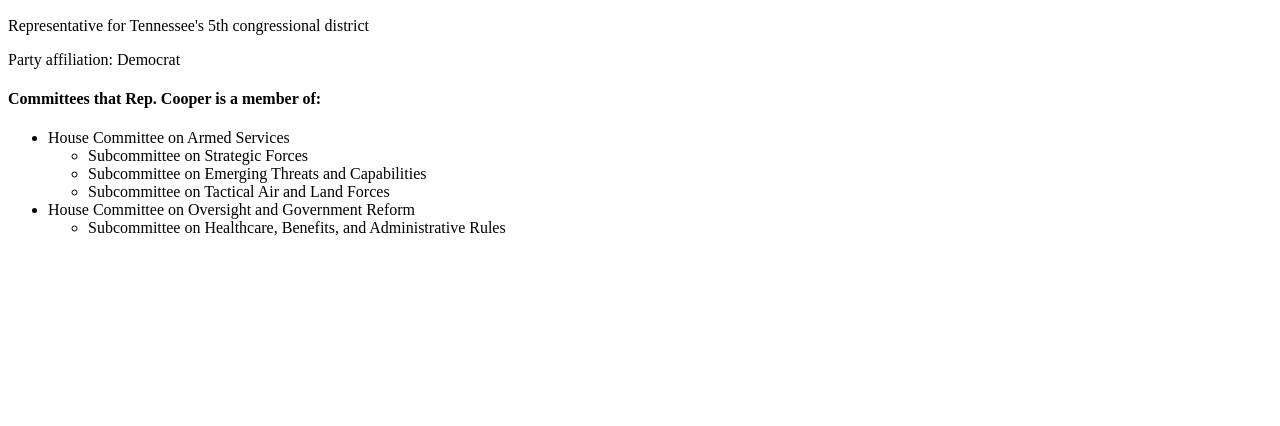
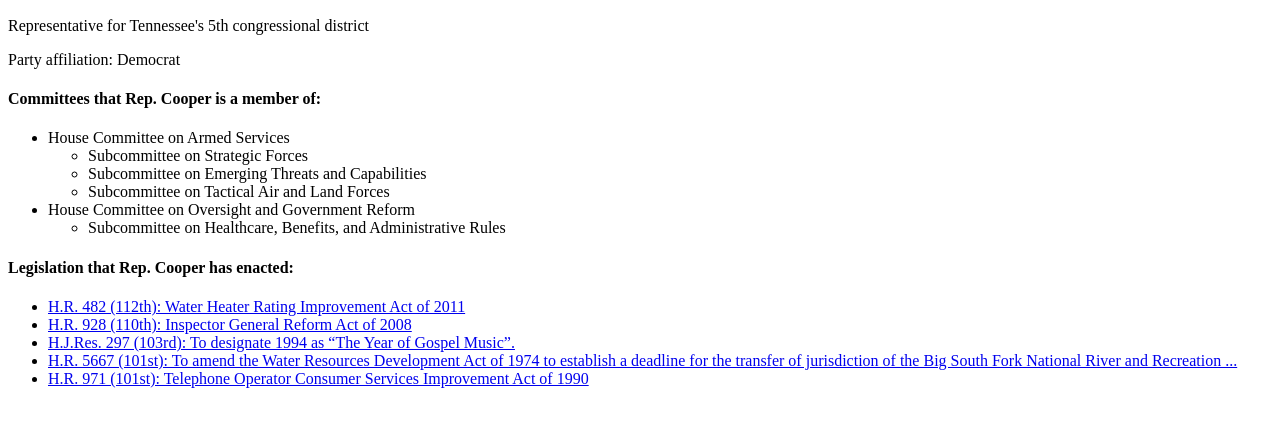
Before and after one commit to elliot-huck/my-political-candidate, a plain HTML site: page index.html in a window 1280 px wide. Shown: the part 76-502 px from the top of the page. Drawn offline with Linux system fonts and the light colour scheme.

Commit message:
Added 'legislation' section

```diff
--- a/index.html
+++ b/index.html
@@ -19,14 +19,14 @@
     <section class="article article__committees">
       <h4>Committees that Rep. Cooper is a member of:</h4>
       <ul class="list">
-        <li class="li li--main">House Committee on Armed Services
+        <li class="li">House Committee on Armed Services
           <ul class="list">
             <li class="li li--sublist">Subcommittee on Strategic Forces</li>
             <li class="li li--sublist">Subcommittee on Emerging Threats and Capabilities</li>
             <li class="li li--sublist">Subcommittee on Tactical Air and Land Forces</li>
           </ul>
         </li>
-        <li class="li li--main">House Committee on Oversight and Government Reform
+        <li class="li">House Committee on Oversight and Government Reform
           <ul class="list">
             <li class="li li--sublist">Subcommittee on Healthcare, Benefits, and Administrative Rules</li>
           </ul>
@@ -35,6 +35,14 @@
     </section>
 
     <section class="article article__legislation">
+      <h4>Legislation that Rep. Cooper has enacted:</h4>
+      <ul class="list">
+        <li class="li"><a class = "li__a" href="https://www.govtrack.us/congress/bills/112/hr482">H.R. 482 (112th): Water Heater Rating Improvement Act of 2011</a></li>
+        <li class="li"><a class = "li__a"href="https://www.govtrack.us/congress/bills/110/hr928">H.R. 928 (110th): Inspector General Reform Act of 2008</a></li>
+        <li class="li"><a class = "li__a" href="https://www.govtrack.us/congress/bills/103/hjres297">H.J.Res. 297 (103rd): To designate 1994 as “The Year of Gospel Music”.</a></li>
+        <li class="li"><a class = "li__a" href="https://www.govtrack.us/congress/bills/101/hr5667">H.R. 5667 (101st): To amend the Water Resources Development Act of 1974 to establish a deadline for the transfer of jurisdiction of the Big South Fork National River and Recreation ...</a></li>
+        <li class="li"><a class = "li__a" href="https://www.govtrack.us/congress/bills/101/hr971">H.R. 971 (101st): Telephone Operator Consumer Services Improvement Act of 1990</a></li>
+      </ul>
 
     </section>
   </article>
```
